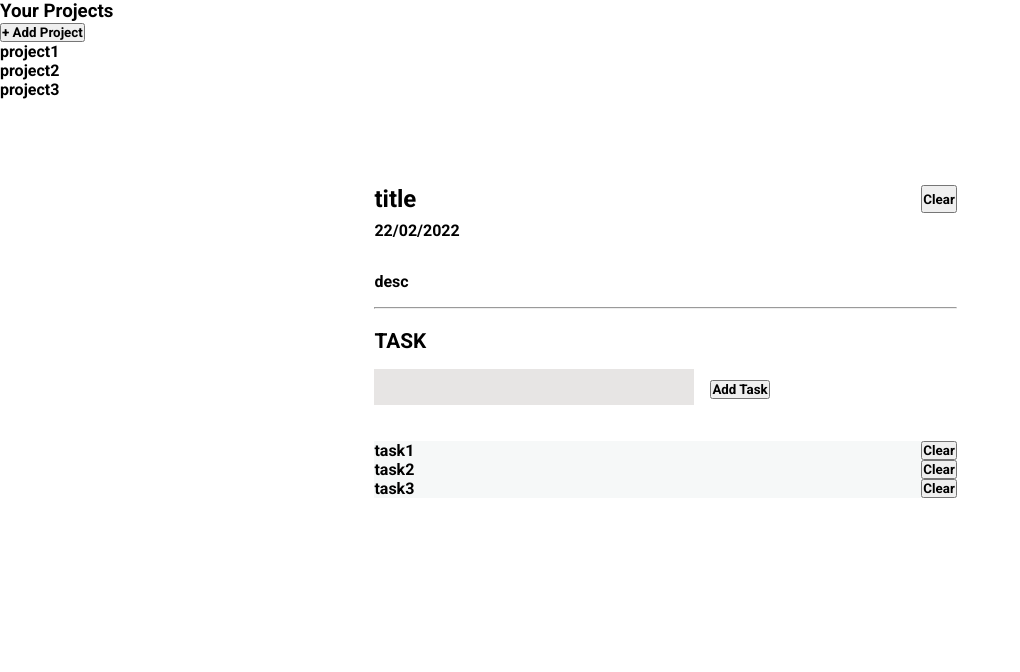
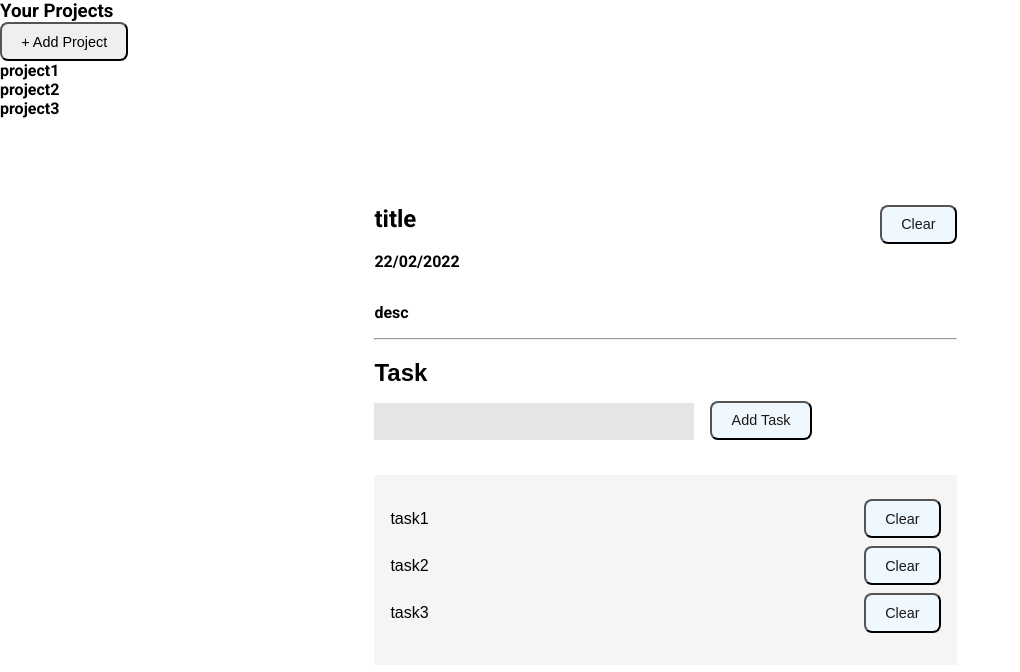
Before and after one commit to elperez365/TaskManagerReactCourse, a React (Vite) app: page / in a window 1280 px wide. Shown: the top 672 px of the page, without its empty margins (0-1020 px from the left). Built offline with nearby package versions, Linux system fonts and the light colour scheme.

Commit message:
Fix label

```diff
--- /dev/null
+++ b/src/components/Layouts/TaskList/TaskList.module.css
@@ -0,0 +1,27 @@
+.tasks {
+  background-color: rgb(245, 245, 245);
+  margin-top: 2.2rem;
+  text-align: start;
+
+  & ul {
+    list-style: none;
+    padding-top: 1.5rem;
+    padding-bottom: 1.5rem;
+  }
+}
+
+.task {
+  display: flex;
+  justify-content: space-between;
+  margin-bottom: 0.5rem;
+
+  & li {
+    font-family: sans-serif;
+    align-self: center;
+    margin-left: 1rem;
+  }
+
+  & button {
+    margin-right: 1rem;
+  }
+}
--- a/src/components/Layouts/TaskList/Tasklist.jsx
+++ b/src/components/Layouts/TaskList/Tasklist.jsx
@@ -0,0 +1,19 @@
+import classes from "./TaskList.module.css";
+import Button from "../../Reusable/Button/Button.jsx";
+
+const TaskList = ({tasks}) => {
+  return (
+    <div className={classes.tasks}>
+      <ul>
+        {tasks.map((task, index) => (
+          <div key={index} className={classes.task}>
+            <li>{task}</li>
+            <Button type="button" action={"erase"}>Clear</Button>
+          </div>
+        ))}
+      </ul>
+    </div>
+    );
+}
+
+export default TaskList
--- a/src/components/Pages/ShowProject/ShowProject.jsx
+++ b/src/components/Pages/ShowProject/ShowProject.jsx
@@ -1,32 +1,34 @@
 import Input from "../../Reusable/Input/Input";
-import classes from "./ShowProject..module.css";
+import TaskList from "../../Layouts/TaskList/TaskList";
+import Button from "../../Reusable/Button/Button"
+import classes from "./ShowProject.module.css";
 
 export default function ShowProject({ title, description, dueDate, tasks }) {
   return (
     <div className={classes.show_container}>
+
       <div className={classes.show_header}>
         <h2>{title}</h2>
-        <button>Clear</button>
+        <Button type="button" action={"erase"}>Clear</Button>
       </div>
+
       <div className={classes.show_body}>
         <p>{dueDate}</p>
         <p>{description}</p>
       </div>
+
       <hr />
+
       <div className={classes.input_area}>
-        <Input typeInput="input" label="Task" type="text" />
-        <button>Add Task</button>
+        <div className={classes.input_container}>
+          <Input typeInput="input" label="Task" type="text" />
+          <span>
+            <Button type="button" action={"add"}>Add Task</Button>
+          </span>
+        </div>
+        <TaskList tasks={tasks}/>
       </div>
-      <div className={classes.tasks}>
-        <ul>
-          {tasks.map((task,index) => (
-            <div key={index} className={classes.task}>
-              <li>{task}</li>
-              <button>Clear</button>
-            </div>
-          ))}
-        </ul>
-      </div>
+
     </div>
   );
 }
--- a/src/components/Pages/ShowProject/ShowProject..module.css
+++ b/src/components/Pages/ShowProject/ShowProject.module.css
@@ -7,6 +7,7 @@
   display: flex;
   justify-content: space-between;
 }
+
 .show_body {
   display: flex;
   flex-direction: column;
@@ -17,34 +18,32 @@
   margin-top: 2rem;
   margin-bottom: 1rem;
 }
+
 .input_area {
   display: flex;
+  flex-direction: column;
   text-align: start;
   justify-content: start;
   margin-top: 1.2rem;
 }
+
 .input_area label {
-  font-size: 1.3rem;
+  font-size: 1.5rem;
+  font-family: sans-serif;
+  font-weight: 600;
+  text-transform: capitalize;
   margin-bottom: 1rem;
+
 }
+
 .input_area input {
   width: 20rem;
 }
-.input_area button {
-  margin-top: auto;
-  margin-left: 1rem;
-  margin-bottom: 0.4rem;
-  height: 50%;
+
+.input_container {
+  display: flex;
+  flex-direction: row;
+  justify-content: flex-start;
+  align-items: flex-end;
+  gap: 1rem;
 }
-.tasks {
-  background-color: rgb(246, 248, 248);
-  margin-top: 2.2rem;
-  text-align: start;
-}
-.tasks ul {
-  list-style: none;
-}
-.task {
-  display: flex;
-  justify-content: space-between;
-}
```
Also changed, not shown: src/components/Reusable/Task/Task.jsx (deleted).
